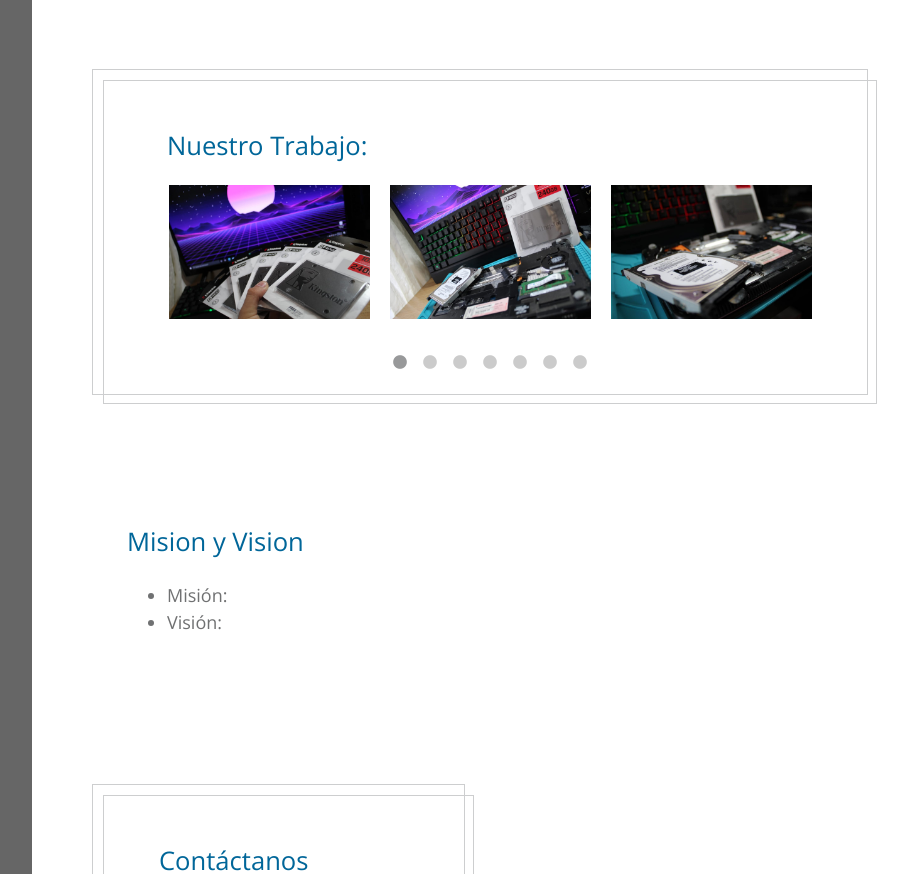
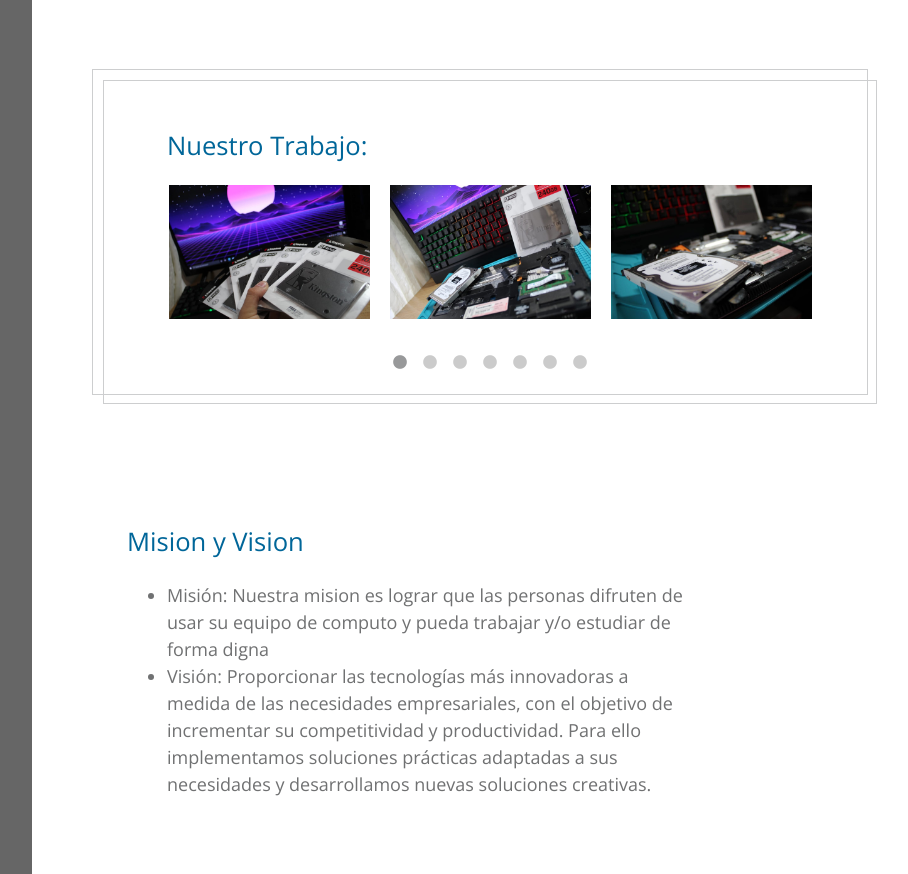
Before and after one commit to Daniel-Ruiz-Gtz/Proyecto01-PW, a plain HTML site: page index.html in a window 1280 px wide. Shown: the part 1926-2800 px from the top of the page, without its empty margins (352-1260 px from the left). Drawn offline with nearby package versions, Linux system fonts and the light colour scheme.

Commit message:
Mision y Vision

```diff
--- a/index.html
+++ b/index.html
@@ -230,8 +230,9 @@
                       <div class="tm-w-80">
                           <h2 class="tm-color-primary tm-section-title mb-4">Mision y Vision</h2>
                             <ul>
-                              <li>Misión: </li>
-                              <li>Visión: </li>
+                              <li>Misión: Nuestra mision es lograr que las personas difruten de usar su equipo de computo y pueda trabajar y/o estudiar de forma digna</li>
+                              <li>Visión: Proporcionar las tecnologías más innovadoras a medida de las necesidades empresariales, con el objetivo de incrementar su
+                                competitividad y productividad. Para ello implementamos soluciones prácticas adaptadas a sus necesidades y desarrollamos nuevas soluciones creativas. </li>
                             </ul>
                       </div>
                   </div>
```
